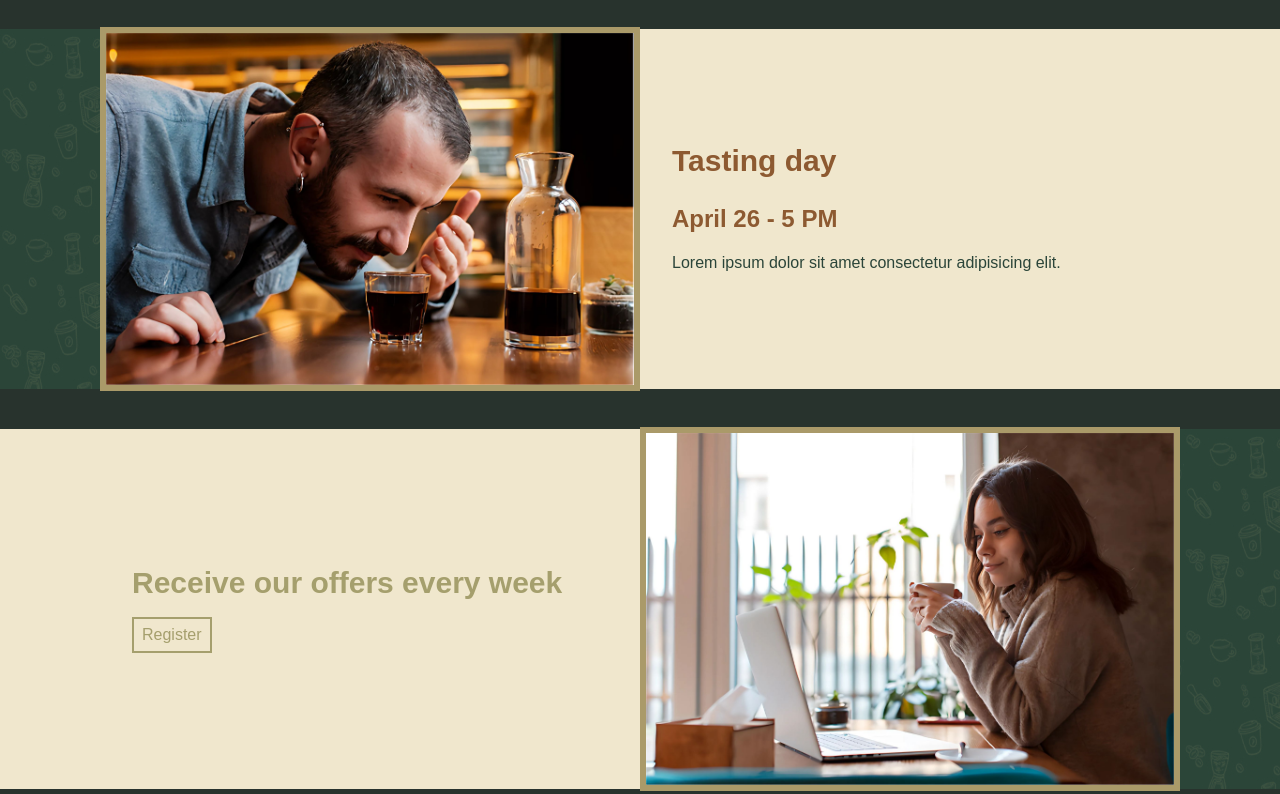
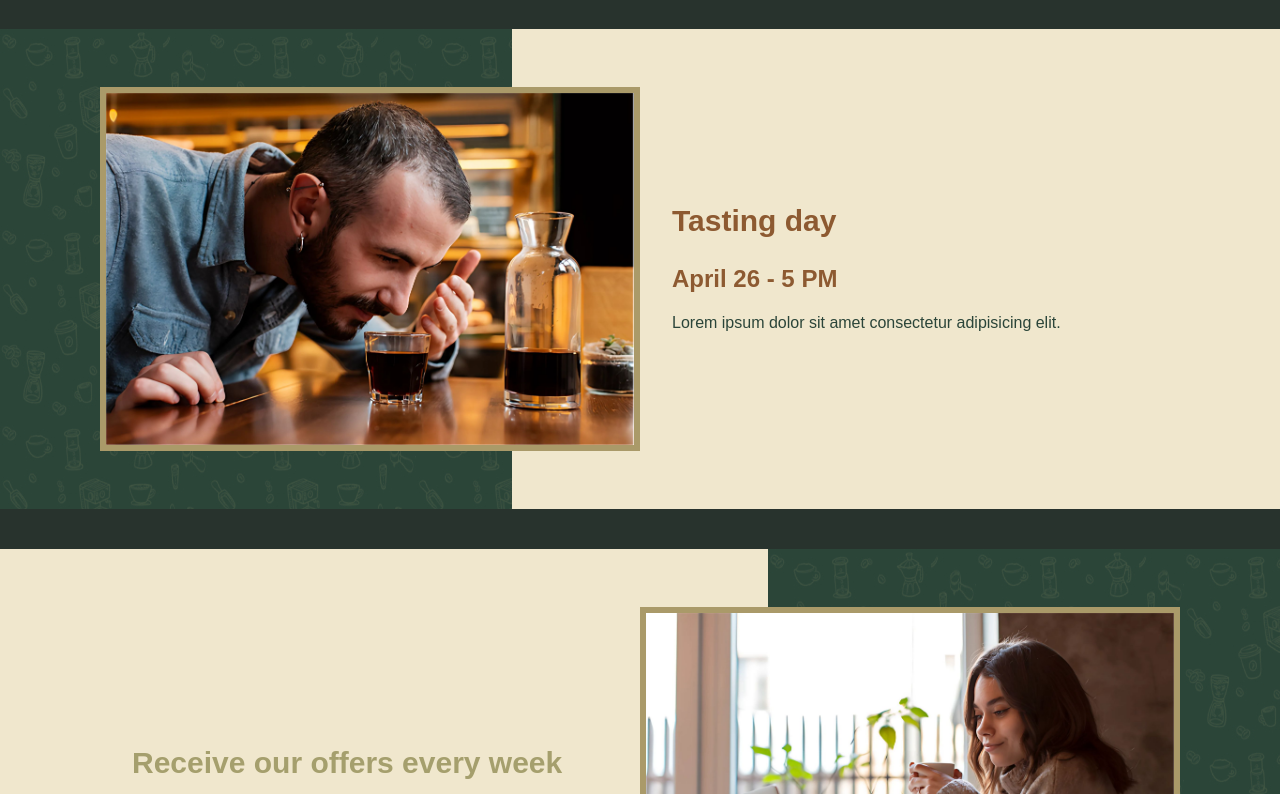
Before and after one commit to Razi86/Tailwind, a plain HTML site: page index.html in a window 1280 px wide. Shown: the part 4252-5046 px from the top of the page. Drawn offline with nearby package versions, Linux system fonts and the light colour scheme.

Commit message:
solve the ussue in big screens

```diff
--- a/index.html
+++ b/index.html
@@ -343,12 +343,12 @@
      <!-- start Abdulwahed codes -->
      <section>
         <div class="dark-green-divider size-10 w-full"></div>
-        <div class="flex h-90 w-full">
+        <div class="flex h-90 xl:h-120 w-full">
             <div class=" w-2/5 bg-green-900 bg-[url(./src/assets/images/background_pattern.jpg)]">
             </div>
             <div class="w-3/5"></div>
         </div>
-        <div class="flex justify-center items-center h-90 px-25 relative -top-90 -mb-90">
+        <div class="flex justify-center items-center xl:h-120 xl:-top-120 xl:-mb-120 h-90 px-25 relative -top-90 -mb-90">
             <div class="w-1/2">
                 <img class="w-full border-6 border-[#AA9A69]"
                 src="./src/assets/images/section6-image.jpg " alt="section3">
@@ -362,12 +362,12 @@
     </section>
     <section>
         <div class="dark-green-divider size-10 w-full"></div>
-        <div class="flex h-90 w-full">
+        <div class="flex h-90 xl:h-120 w-full">
             <div class="w-3/5"></div>
-            <div class=" w-2/5 bg-green-900 bg-[url(./src/assets/images/background_pattern.jpg)]">
+            <div class="w-2/5 bg-green-900 bg-[url(./src/assets/images/background_pattern.jpg)]">
             </div>
         </div>
-        <div class="flex justify-center items-center h-90 px-25 relative -top-90 -mb-90">
+        <div class="flex justify-center items-center h-90 xl:h-120 xl:-top-120 xl:-mb-120 px-25 relative -top-90 -mb-90">
             <div class="text-[#8D5A31] w-1/2 pl-8">
                 <h1 class="text-[#a59f6d] text-3xl font-bold mb-4">Receive our offers every week</h1>
                 <button class="text-[#a59f6d] py-1 px-2 hover:bg-[#aa9a69] border-2 border-[#a59f6d] " >
```
